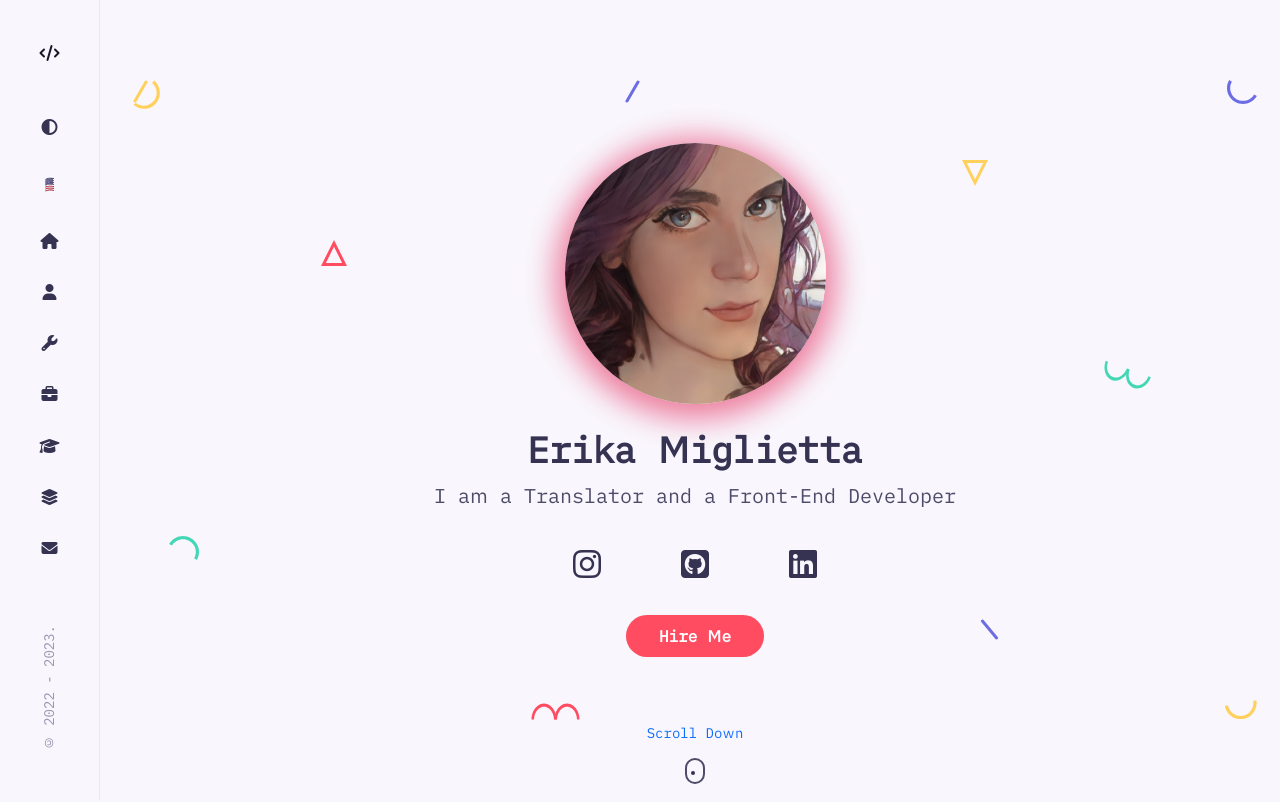
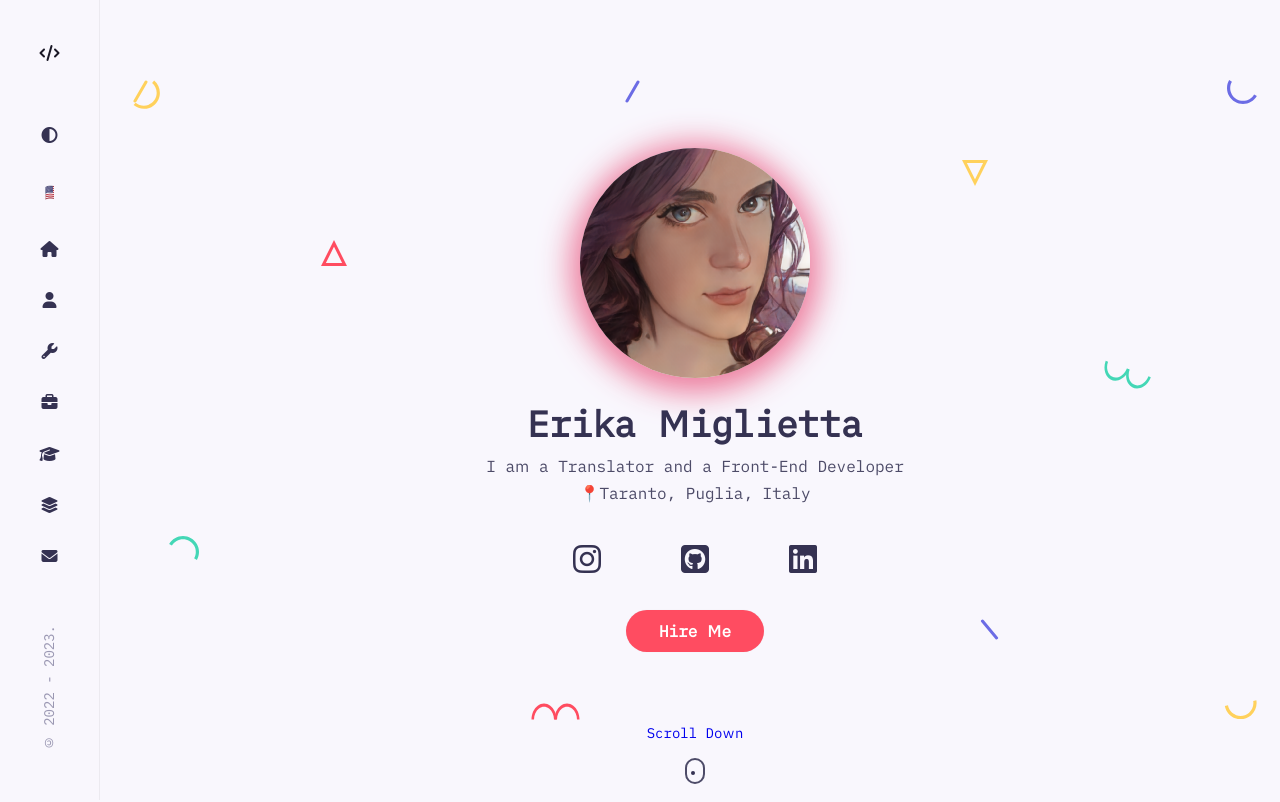
Before and after one commit to erina92/react-portfolio, a React (Create React App) app: page / in a window 1280 px wide. Shown: the top 802 px of the page. Built offline with nearby package versions, Linux system fonts and the light colour scheme.

Commit message:
removed bootstrap and updated home.jsx

```diff
--- a/public/index.html
+++ b/public/index.html
@@ -26,13 +26,6 @@
       href="https://fonts.googleapis.com/css2?family=Poppins&display=swap"
       rel="stylesheet"
     />
-    <!--Bootstrap -->
-    <link
-      href="https://cdn.jsdelivr.net/npm/bootstrap@5.3.0/dist/css/bootstrap.min.css"
-      rel="stylesheet"
-      integrity="sha384-9ndCyUaIbzAi2FUVXJi0CjmCapSmO7SnpJef0486qhLnuZ2cdeRhO02iuK6FUUVM"
-      crossorigin="anonymous"
-    />
   </head>
   <body>
     <div id="root"></div>
--- a/src/components/home/Home.jsx
+++ b/src/components/home/Home.jsx
@@ -21,6 +21,8 @@ const Home = () => {
             ? "Je suis traductrice et développeuse Front-End"
             : "I am a Translator and a Front-End Developer"}
         </span>
+        <br />
+        <span className="home__location">📍Taranto, Puglia, Italy</span>
 
         <HeaderSocials />
 
--- a/src/components/home/home.css
+++ b/src/components/home/home.css
@@ -30,10 +30,6 @@
   font-size: var(--h1-font-size);
   font-weight: var(--font-bold);
   margin-bottom: 0.5rem;
-}
-
-.home__education {
-  font-size: 20px;
 }
 
 .home__socials {
```
